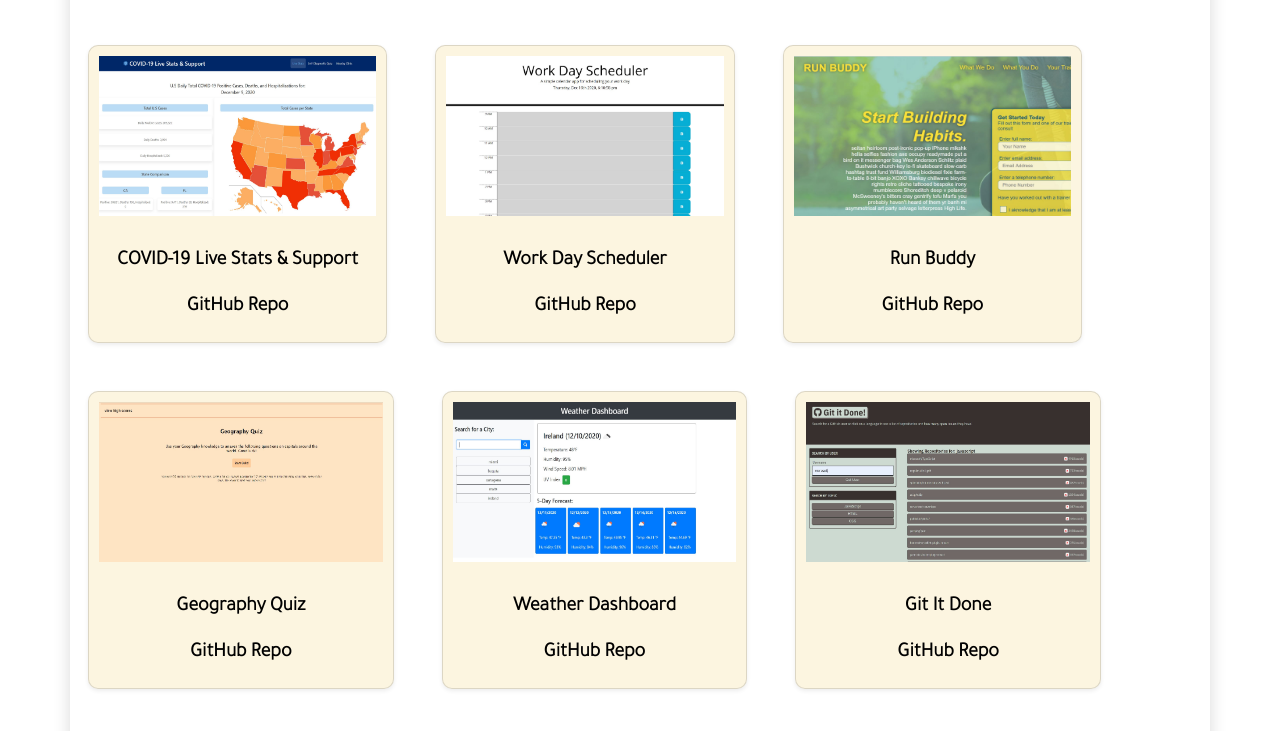
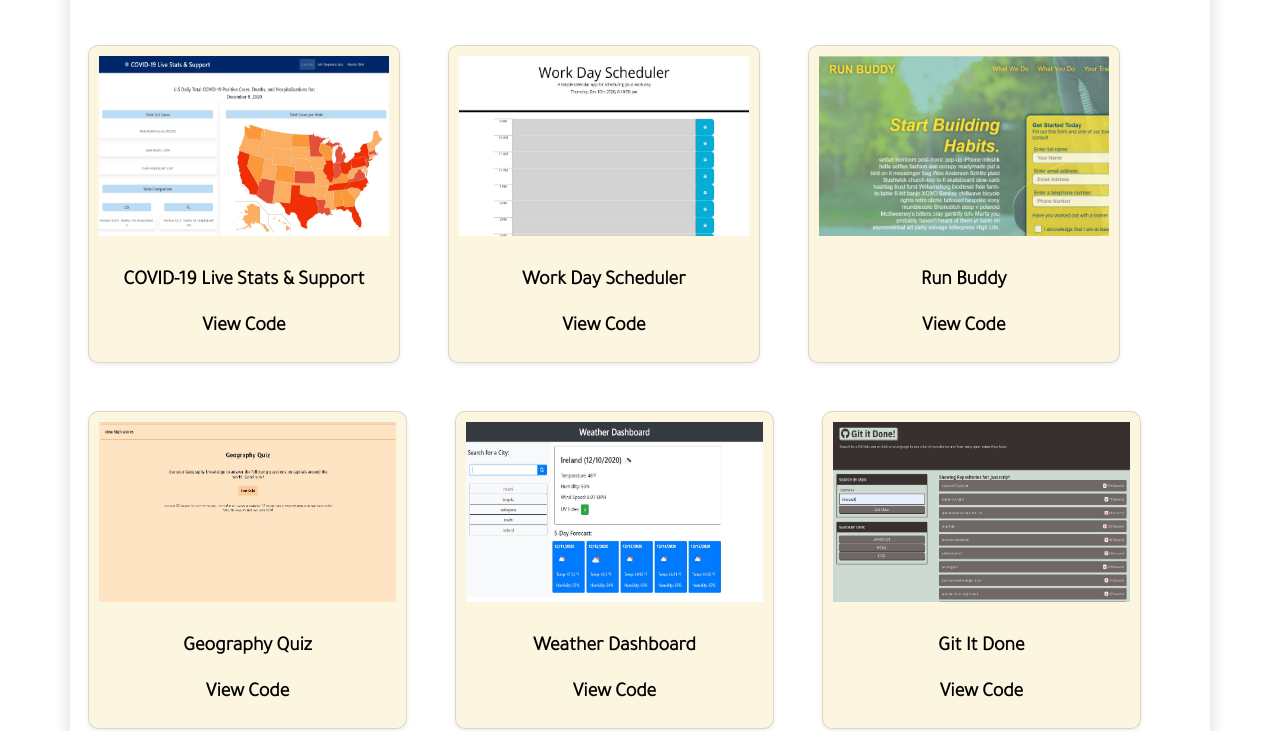
Before and after one commit to gabrielazalta/Portfolio, a plain HTML site: page work.html in a window 1280 px wide. Shown: the part 249-980 px from the top of the page. Drawn offline with nearby package versions, Linux system fonts and the light colour scheme; files whose address does not match are found by name.

```diff
--- a/assets/style.css
+++ b/assets/style.css
@@ -100,7 +100,7 @@
     color: #e0876a;
 }
 .card-img-top {
-    height: 180px;
+    height: 200px;
     padding: 10px;
 }
 .card-footer {
--- a/work.html
+++ b/work.html
@@ -52,7 +52,7 @@
                                 href="https://gabrielazalta.github.io/COVID-19-Live-Stats-Support/">COVID-19 Live Stats
                                 & Support</a></p>
                         <p class="card-text repo"><a class="card-text"
-                                href="https://github.com/gabrielazalta/COVID-19-Live-Stats-Support">GitHub Repo</a></p>
+                                href="https://github.com/gabrielazalta/COVID-19-Live-Stats-Support">View Code</a></p>
                     </div>
                 </div>
 
@@ -63,7 +63,7 @@
                         <p class="card-text"><a class="card-text"
                                 href="https://gabrielazalta.github.io/work-day-scheduler/">Work Day Scheduler</a></p>
                         <p class="card-text repo"><a class="card-text"
-                                href="https://github.com/gabrielazalta/work-day-scheduler">GitHub Repo</a></p>
+                                href="https://github.com/gabrielazalta/work-day-scheduler">View Code</a></p>
                     </div>
                 </div>
 
@@ -73,7 +73,7 @@
                     <div class="card-body">
                         <p class="card-text"><a class="card-text" href="https://gabrielazalta.github.io/run-buddy/">Run Buddy</a></p>
                         <p class="card-text repo"><a class="card-text"
-                                href="https://github.com/gabrielazalta/run-buddy">GitHub Repo</a></p>
+                                href="https://github.com/gabrielazalta/run-buddy">View Code</a></p>
                     </div>
                 </div>
             </div>
@@ -86,7 +86,7 @@
                         <p class="card-text"><a class="card-text"
                                 href="https://gabrielazalta.github.io/code-quiz/">Geography Quiz</a></p>
                         <p class="card-text repo"><a class="card-text"
-                                href="https://github.com/gabrielazalta/code-quiz">GitHub Repo</a></p>
+                                href="https://github.com/gabrielazalta/code-quiz">View Code</a></p>
                     </div>
                 </div>
 
@@ -97,7 +97,7 @@
                         <p class="card-text"><a class="card-text"
                                 href="https://gabrielazalta.github.io/weather-dashboard/">Weather Dashboard</a></p>
                         <p class="card-text repo"><a class="card-text"
-                                href="https://github.com/gabrielazalta/weather-dashboard">GitHub Repo</a></p>
+                                href="https://github.com/gabrielazalta/weather-dashboard">View Code</a></p>
                     </div>
                 </div>
 
@@ -108,12 +108,12 @@
                         <p class="card-text"><a class="card-text"
                                 href="https://gabrielazalta.github.io/git-it-done/">Git It Done</a></p>
                         <p class="card-text repo"><a class="card-text"
-                                href="https://github.com/gabrielazalta/git-it-done">GitHub Repo</a></p>
+                                href="https://github.com/gabrielazalta/git-it-done">View Code</a></p>
                     </div>
                 </div>
             </div>
             <div class="col-12 pb-6">
-                <p class="m-4 p-2 resume">find my resume <a class="link" href="file:///C:/Users/gzalt/OneDrive/Desktop/work/resume/resume%20dec2020.pdf">here</a></p>
+                <p class="m-4 p-2 resume">find my resume <a class="link" href="https://www.linkedin.com/in/gabriela-zalta/detail/overlay-view/urn:li:fsd_profileTreasuryMedia:(ACoAABe5ZUcBx20j1_6ux0lPWeX8nMRZi2OETqk,1607654701450)/">here</a></p>
             </div>
         </div>
     </div>
```
Also changed, not shown: index.html (+2 -2 lines).
